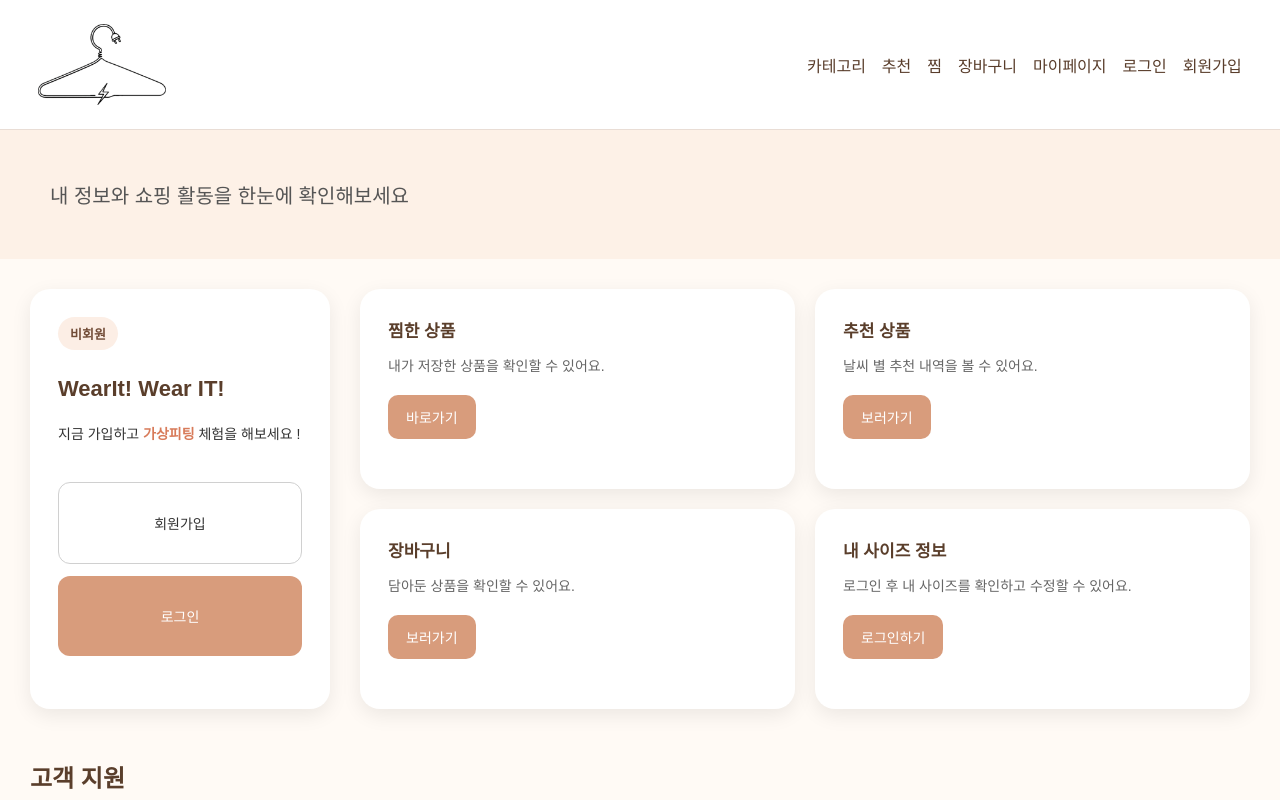
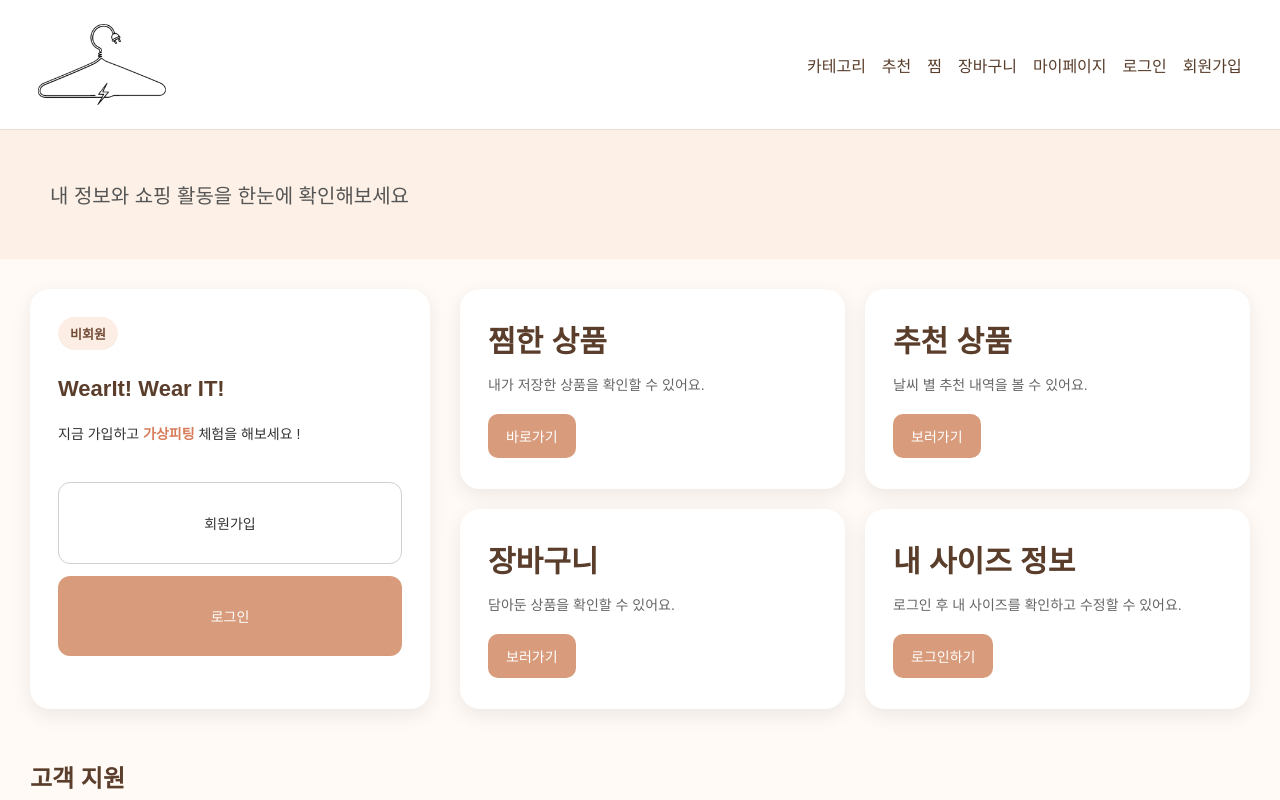
Before and after one commit to laub07/virtual-fitting, a React (Create React App) app in the folder front/: page /mypage in a window 1280 px wide. Shown: the top 800 px of the page. Built offline with nearby package versions, Linux system fonts and the light colour scheme.

Commit message:
mypage css 수정

```diff
--- a/front/src/components/MyPage.css
+++ b/front/src/components/MyPage.css
@@ -39,7 +39,7 @@
 
 /* ===== 회원 / 비회원 카드 ===== */
 .profile-card {
-    flex: 0 0 300px;
+    flex: 0 0 400px;
     padding: 28px;
     display: flex;
     flex-direction: column;
@@ -182,7 +182,7 @@
 .info-card h3 {
     margin: 0 0 14px;
     color: #5a3e2b;
-    font-size: 17px;
+    font-size: 30px;
 }
 
 .info-card p {
```
